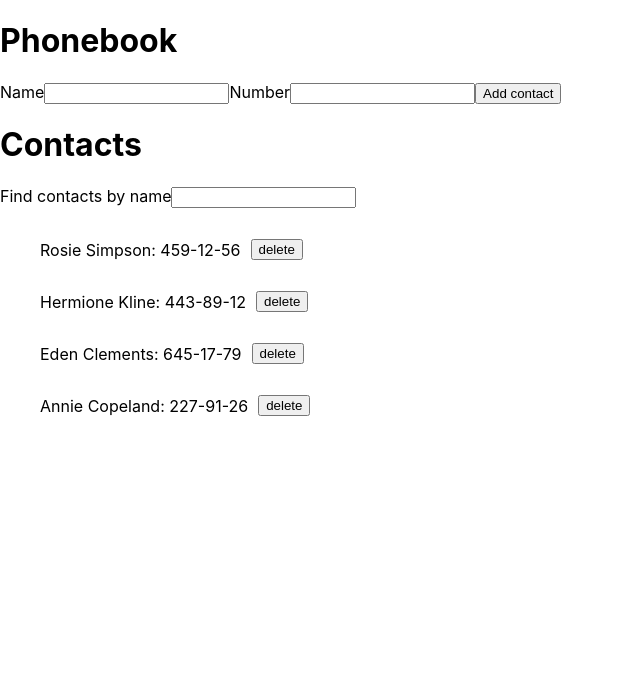
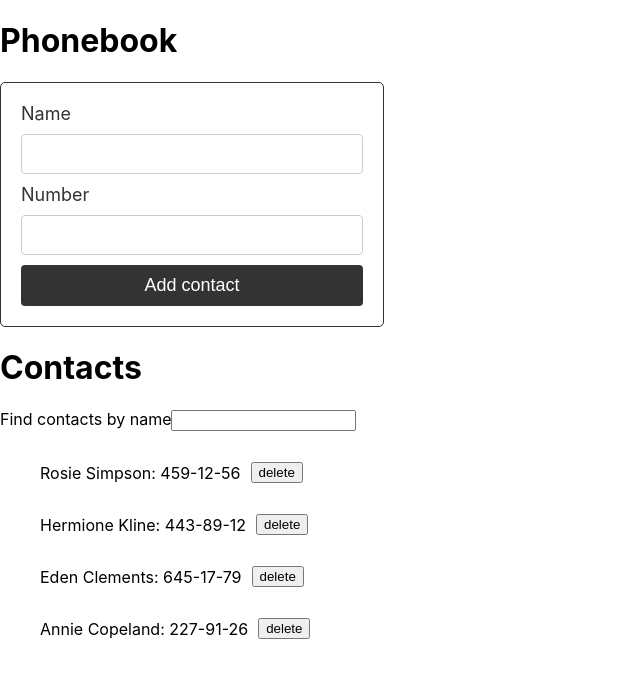
Before and after one commit to VasylRybotytskyi/goit-react-hw-02-phonebook, a React (Create React App) app: page / in a window 1280 px wide. Shown: the top 678 px of the page, without its empty margins (0-640 px from the left). Built offline with nearby package versions, Linux system fonts and the light colour scheme.

Commit message:
Added styled for Form

```diff
--- a/src/components/ContactForm/ContactForm.jsx
+++ b/src/components/ContactForm/ContactForm.jsx
@@ -1,6 +1,7 @@
 import { Formik, Form, Field, ErrorMessage } from 'formik';
 import React, { Component } from 'react';
 import * as yup from 'yup';
+import { StyledForm } from './ContactForm.styled';
 
 const schema = yup.object().shape({
   name: yup.string().required(),
@@ -27,15 +28,15 @@ export class ContactForm extends Component {
           validationSchema={schema}
           onSubmit={this.handleSubmit}
         >
-          <Form>
+          <StyledForm>
             <label htmlFor="name">Name</label>
+            <Field type="text" name="name" id="name" />
             <ErrorMessage name="name" />
-            <Field type="text" name="name" />
             <label htmlFor="number">Number</label>
+            <Field type="tel" name="number" id="number" />
             <ErrorMessage name="number" />
-            <Field type="tel" name="number" />
             <button type="submit">Add contact</button>
-          </Form>
+          </StyledForm>
         </Formik>
       </>
     );
--- /dev/null
+++ b/src/components/ContactForm/ContactForm.styled.jsx
@@ -0,0 +1,43 @@
+import styled from 'styled-components';
+import { Form } from 'formik';
+
+export const StyledForm = styled(Form)`
+  display: flex;
+  flex-direction: column;
+  gap: 10px;
+  max-width: 30%;
+  padding: 20px;
+  border: 1px solid #333;
+  border-radius: 5px;
+  box-sizing: border-box;
+
+  label {
+    font-size: 18px;
+    color: #333;
+  }
+
+  input {
+    padding: 10px;
+    border-radius: 4px;
+    border: 1px solid #ccc;
+    box-sizing: border-box;
+    font-size: 16px;
+  }
+
+  button {
+    padding: 10px;
+    border-radius: 4px;
+    border: none;
+    background-color: #333;
+    color: #fff;
+    font-size: 18px;
+    cursor: pointer;
+    transition: background-color 0.2s, color 0.2s;
+  }
+
+  button:hover,
+  button:active {
+    background-color: #fff;
+    color: #333;
+  }
+`;
```
